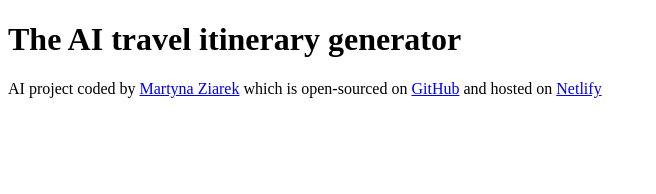
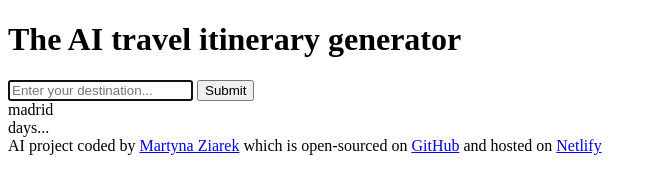
Before and after one commit to nina43/travel-itinerary-generator, a plain HTML site: page index.html in a window 1280 px wide. Shown: the whole page, without its empty margins (0-656 px from the left). Drawn offline with Linux system fonts and the light colour scheme.

Commit message:
added the basic HTML structure

```diff
--- a/index.html
+++ b/index.html
@@ -9,10 +9,22 @@
 </head>
 
 <body>
-    <h1>
-        The AI travel itinerary generator
-    </h1>
-
+    <header>
+        <h1>
+            The AI travel itinerary generator
+        </h1>
+    </header>
+    <main>
+        <form>
+            <input type="text" placeholder="Enter your destination..." required autofocus>
+            <input type="submit" />
+        </form>
+        <div>
+            madrid
+            </br>
+            days...
+        </div>
+    </main>
 
     <footer>
         AI project coded by <a href="https://github.com/nina43" target="_blank">Martyna Ziarek</a> which is open-sourced
```
